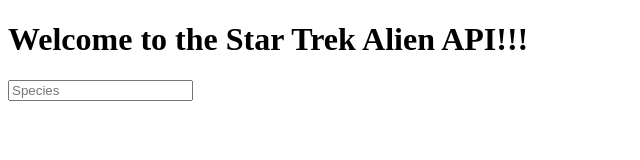
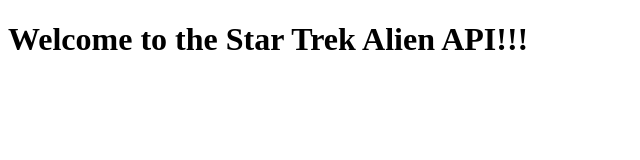
Before and after one commit to carloze11/star-trek-api, a website: page index.html in a window 1280 px wide. Shown: the whole page, without its empty margins (0-640 px from the left). Drawn offline with Linux system fonts and the light colour scheme.

Commit message:
removed input

```diff
--- a/index.html
+++ b/index.html
@@ -9,9 +9,6 @@
 <body>
     <h1>Welcome to the Star Trek Alien API!!!</h1>
 
-    <form>
-        <input type="text" placeholder="Species">
 
-    </form>
 </body>
 </html>
```
